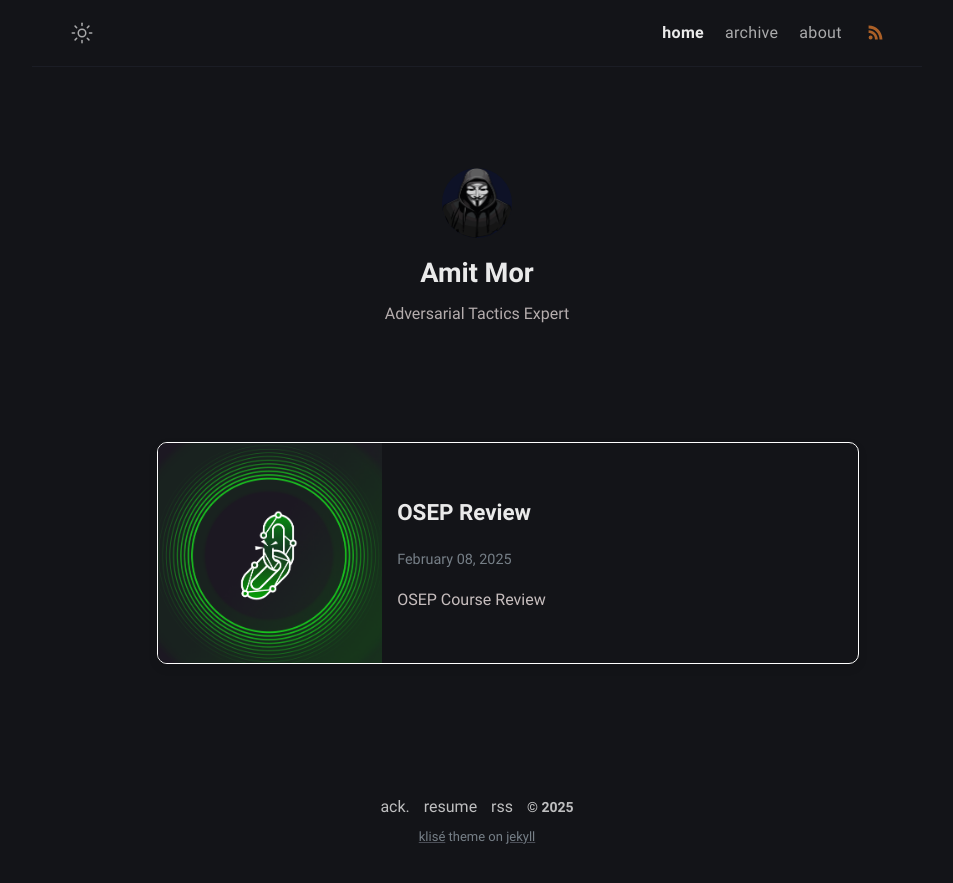
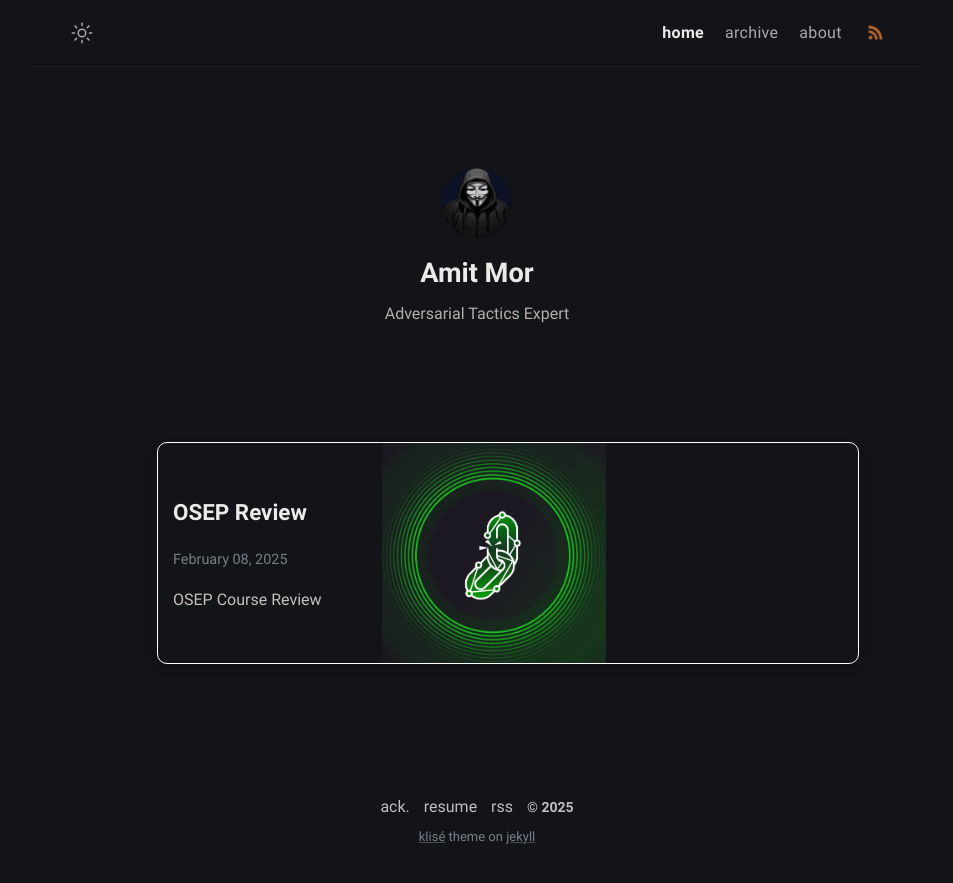
Before and after one commit to Extravenger/extravenger.github.io, a Jekyll site: the page built from index.md, in a window 1280 px wide. Shown: the top 883 px of the page, without its empty margins (163-1116 px from the left). Built offline with Jekyll 4.4.1, drawn with Linux system fonts in a browser that asks for light colours.

Commit message:
Update style.scss

```diff
--- a/assets/css/style.scss
+++ b/assets/css/style.scss
@@ -34,24 +34,22 @@
 /* Flex container for text and image */
 .post-card-content {
   display: flex !important;
-  flex-direction: row-reverse !important;
+  flex-direction: row !important;  /* Changed to row */
   align-items: center;
   justify-content: space-between;
   width: 100%;
   height: 100%;
 }
 
-/* Ensure image is always on the right */
 .post-card-image {
   width: 50%;
   height: 100%;
   flex-shrink: 0;
   overflow: hidden;
   border-left: 1px solid var(--border-color);
-  order: 2 !important;  /* Moves image to the right */
+  order: 2 !important;  /* Image remains on the right */
 }
 
-/* Ensure text is always on the left */
 .post-text {
   flex: 1;
   display: flex;
@@ -59,7 +57,7 @@
   justify-content: center;
   padding: 15px;
   height: 100%;
-  order: 1 !important;  /* Moves text to the left */
+  order: 1 !important;  /* Text remains on the left */
 }
 
 /* Image styling */
```
